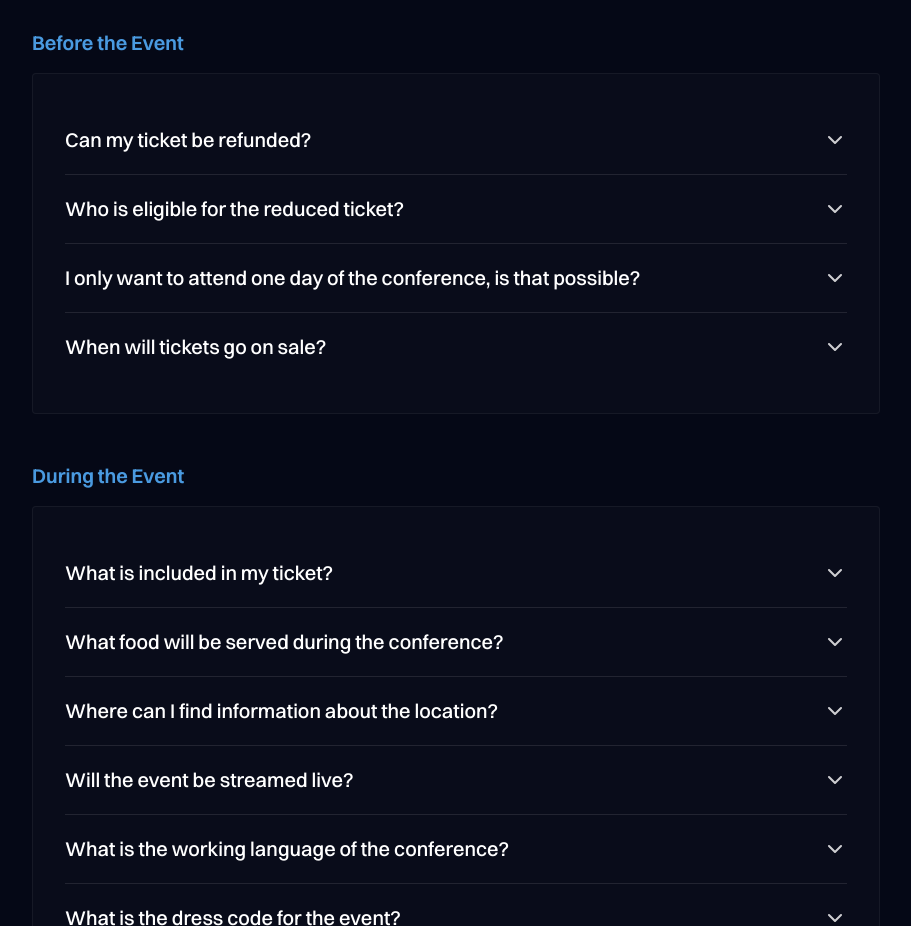
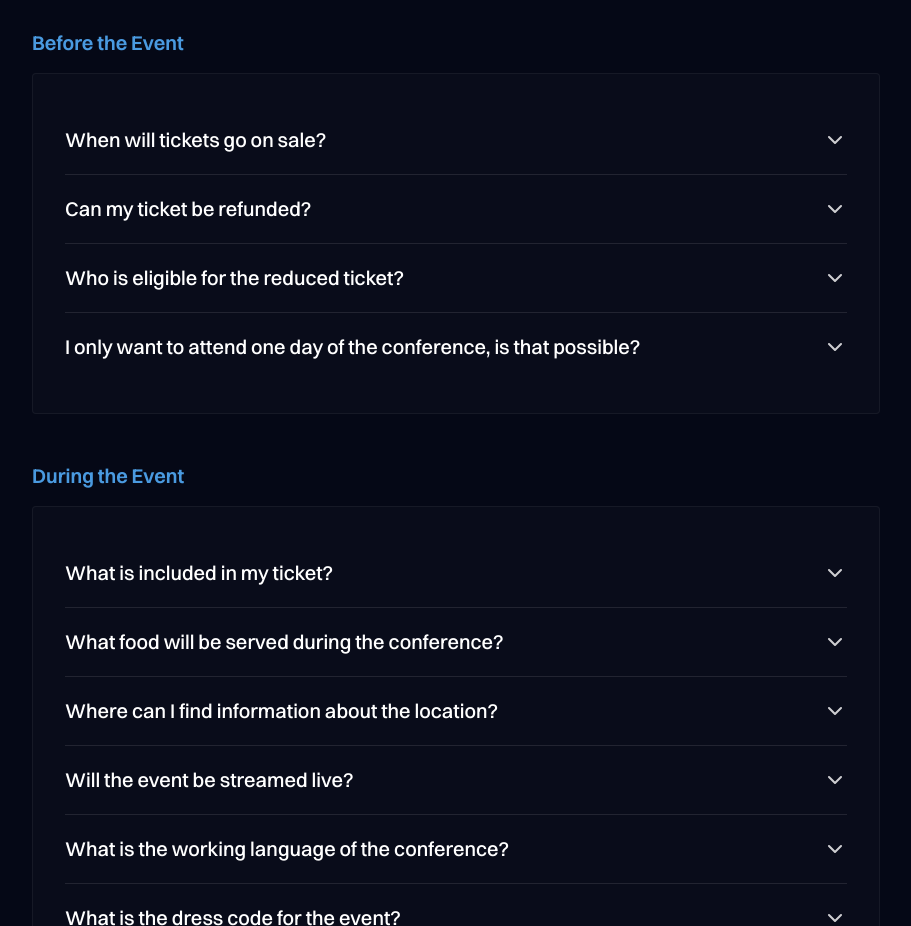
Before and after one commit to AlpsFoundation/alpsconference.com, an Astro site: page / in a window 1280 px wide. Shown: the part 2940-3866 px from the top of the page, without its empty margins (184-1095 px from the left). Built offline with nearby package versions, Linux system fonts and the light colour scheme; Astro itself is replaced by a stand-in of ours; no server answers.

Commit message:
Update FAQ.tsx

```diff
--- a/src/components/FAQ.tsx
+++ b/src/components/FAQ.tsx
@@ -6,6 +6,10 @@ const FAQS = [
   {
     category: "Before the Event",
     items: [
+      {
+        q: "When will tickets go on sale?",
+        a: "Tickets will go on sale on April 19, 2026 at 3pm."
+      },
       {
         q: "Can my ticket be refunded?",
         a: "We have a no-refund policy. However, you can transfer your ticket to another person before the conference. Please note that the ALPS Foundation is a non-profit organization, operated entirely by unpaid volunteers and sustained through donations. Additionally, our ticketing partner Infomaniak offers a cancellation insurance in partnership Allianz; please refer to their terms and conditions."
@@ -17,10 +21,6 @@ const FAQS = [
       {
         q: "I only want to attend one day of the conference, is that possible?",
         a: "Tickets are only available for the full length of the conference, two days."
-      },
-      {
-        q: "When will tickets go on sale?",
-        a: "Ticket sales dates will be announced on our website and social media channels. Follow us on Instagram and sign up for our newsletter to be notified when tickets become available."
       }
     ]
   },
```
